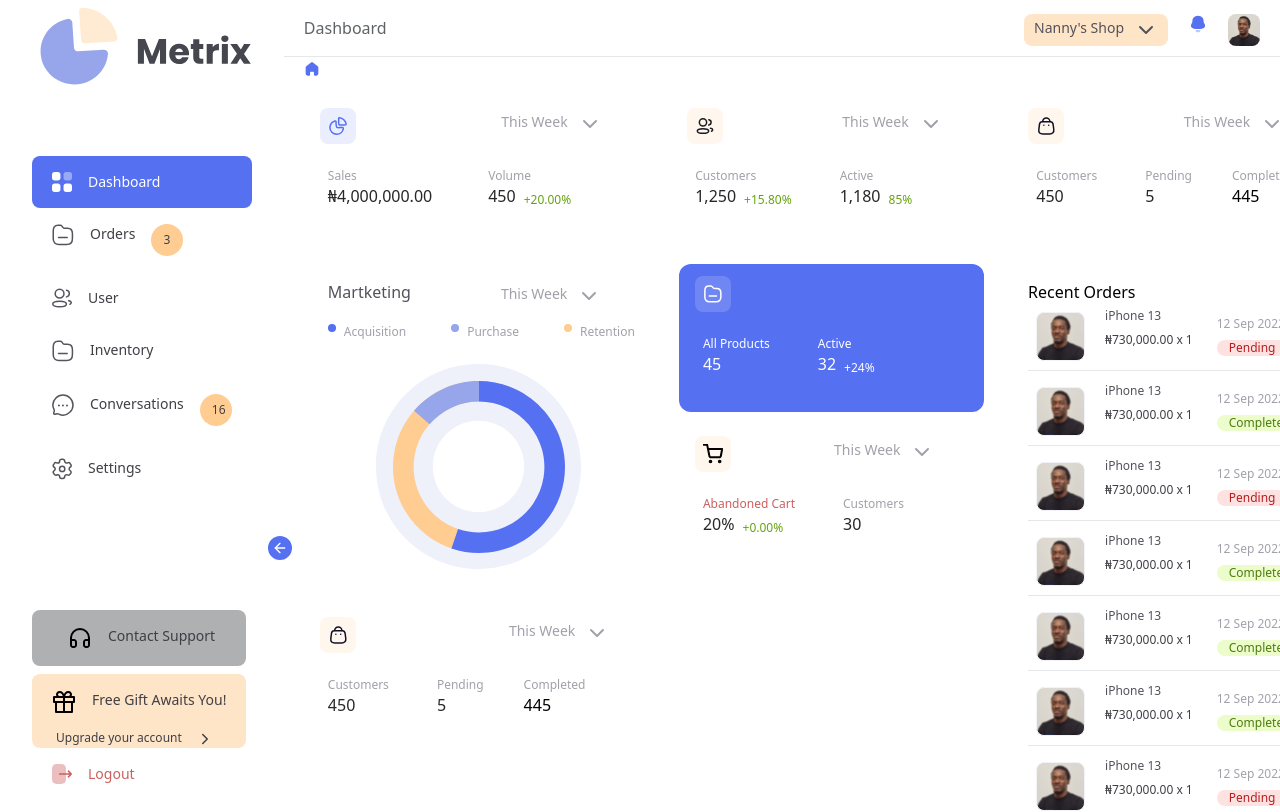
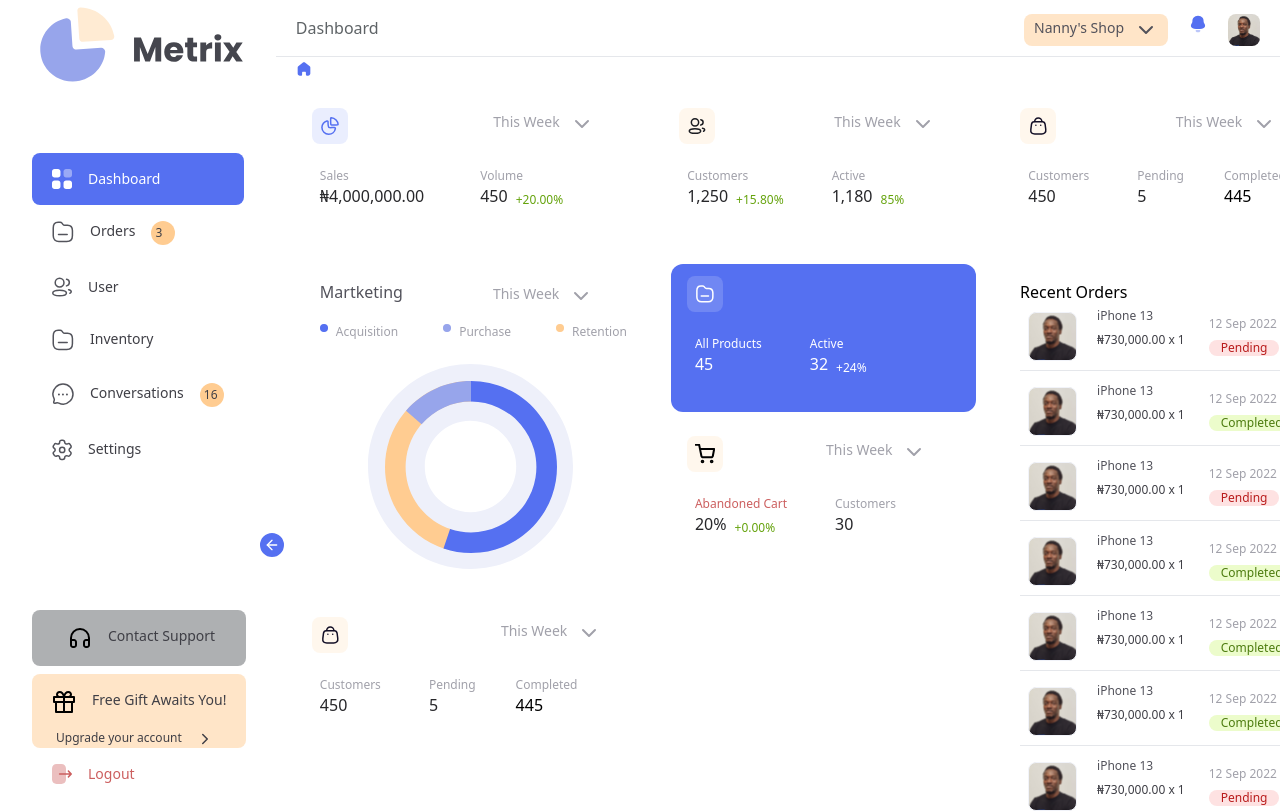
Before and after one commit to unekuogbaje/metrixx, a React (Create React App) app: page / in a window 1280 px wide. Shown: the top 812 px of the page. Built offline with nearby package versions, Linux system fonts and the light colour scheme.

Commit message:
completed styling for sidebar toggle

```diff
--- a/src/components/sidebar-list-item/sidebar-list-item.jsx
+++ b/src/components/sidebar-list-item/sidebar-list-item.jsx
@@ -22,7 +22,7 @@ const iconComponents = {
   'logout': Logout
 }
 
-const SidebarListItem = ({ iconName, caption, isCurrentPage, badgeCount, uRl }) => {
+const SidebarListItem = ({ iconName, caption, isCurrentPage, badgeCount, uRl, open }) => {
   const IconComponent = iconComponents[iconName]
 
     return (
@@ -31,13 +31,16 @@ const SidebarListItem = ({ iconName, caption, isCurrentPage, badgeCount, uRl })
           isCurrentPage === "true"
           ? "bg-primaryBlue "
           : "bg-transparent"}`}>
-          <IconComponent/>
-          {uRl === "present" ? (
-            <Link className={``} to={"/conversations"}>{caption}</Link>)
-            : <Link to={""}>{caption}</Link>}
+          <div className={`cursor-pointer ${!open ? "scale-75" : !open ? "" : "" }`}>
+            <IconComponent/>
+          </div>
+          {uRl === "conversations" ? (
+            <Link className={`transition-transform ${!open ? "scale-0" : "" } `} to={"/conversations"}>{caption}</Link>)
+            : uRl === "dashboard" ? (
+              <Link  className={`transition-transform ${!open ? "scale-0" : "" } `} to={""}>{caption}</Link>) : <Link></Link> }
           {badgeCount && badgeCount >= 0 ? (
-            <div className='rounded-full bg-badgeBG w-8 h-8'>
-              <div className='text-xs mb-1 ml-1 px-2 py-2'>{badgeCount}</div>
+            <div className={`rounded-full bg-badgeBG w-6 h-6 ${!open ? "scale-0" : ""}`}>
+              <div className='text-xs p-1'>{badgeCount}</div>
             </div>
             ) : null}
         </div>
@@ -47,3 +50,13 @@ const SidebarListItem = ({ iconName, caption, isCurrentPage, badgeCount, uRl })
 };
 
 export default SidebarListItem;
+
+
+// <Link
+// className={`transition-transform ${
+//   uRl === "present" && !open ? "scale-0" : ""
+// }`}
+// to={uRl === "present" ? "/conversations" : ""}
+// >
+// {caption}
+// </Link>
--- a/src/components/sidebar/sidebar.js
+++ b/src/components/sidebar/sidebar.js
@@ -15,7 +15,7 @@ const Sidebar = () => {
       <Fragment>
       <div className={`bg-white h-screen px-8 ${open
         ? "w-72"
-        : "w-20"} duration-300 relative`}>
+        : "w-28"} duration-300 relative`}>
         <Link className='h-12.5 w-28 mt-3.5' to='/'>
           <Logo/>
         </Link>
@@ -26,7 +26,8 @@ const Sidebar = () => {
             iconName='category'
             caption='Dashboard'
             isCurrentPage='true'
-            uRl={"absent"}
+            uRl={"dashboard"}
+            open={open}
           />
           </div>
 
@@ -34,28 +35,38 @@ const Sidebar = () => {
           iconName='folder'
           caption='Orders'
           badgeCount='3'
+          uRl={"dashboard"}
+          open={open}
           />
 
           <SidebarListItem
           iconName='user'
           caption='User'
+          uRl={"dashboard"}
+          open={open}
           />
 
           <SidebarListItem
           iconName='folder'
           caption='Inventory'
+          uRl={"dashboard"}
+          open={open}
           />
 
           <SidebarListItem
           iconName='chat'
           caption='Conversations'
           badgeCount='16'
-          uRl={"present"}
+          uRl={"conversations"}
+          open={open}
+
           />
 
           <SidebarListItem
           iconName='settings'
           caption='Settings'
+          uRl={"dashboard"}
+          open={open}
 
           />
 
@@ -65,21 +76,25 @@ const Sidebar = () => {
 
         </div>
 
-        <div className='absolute bottom-0 font-light text-sm text-zinc-700'>
-          <div className='bg-contactBG/50 py-0 pl-4 mb-2 rounded-lg '>
+        <div className={`absolute bottom-0 font-light text-sm text-zinc-700`}>
+          <div className={`bg-contactBG/50 py-0 pl-4 mb-2 rounded-lg ${!open ? "bg-transparent pl-0" : "" }`}>
             <SidebarListItem
             iconName='headphones'
             caption='Contact Support'
+            uRl={"dashboard"}
+            open={open}
             />
           </div>
 
-          <div className='bg-badgeBG/50 rounded-lg'>
+          <div className={`bg-badgeBG/50 rounded-lg ${!open ? "bg-transparent" : "" }`}>
             <SidebarListItem
             iconName='gift'
             caption='Free Gift Awaits You!'
+            uRl={"dashboard"}
+            open={open}
             />
 
-            <div className='flex ml-6 text-xs gap-3.5'>
+            <div className={`flex ml-6 text-xs gap-3.5 ${!open ? "scale-0" : "" }`}>
               <p>Upgrade your account</p>
               <ChevronRight size={18}/>
             </div>
@@ -89,6 +104,8 @@ const Sidebar = () => {
             <SidebarListItem
             iconName='logout'
             caption='Logout'
+            uRl={"dashboard"}
+            open={open}
             />
           </div>
         </div>
```
